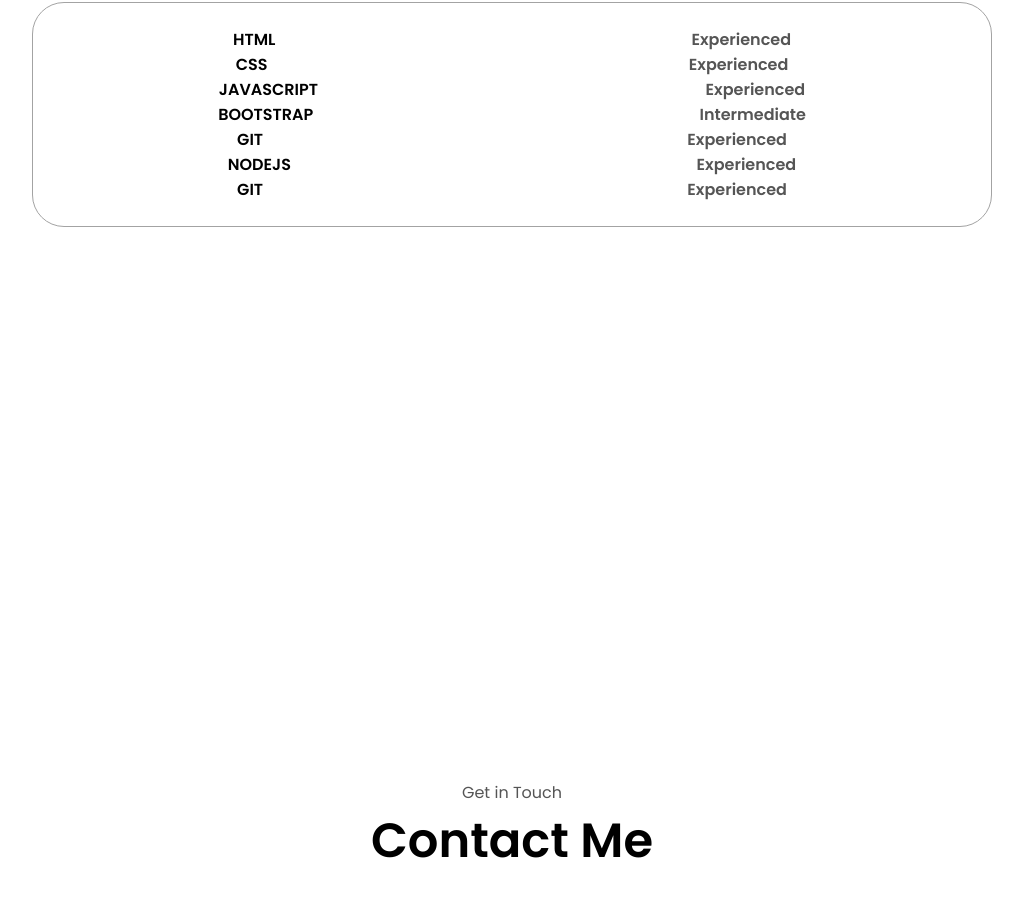
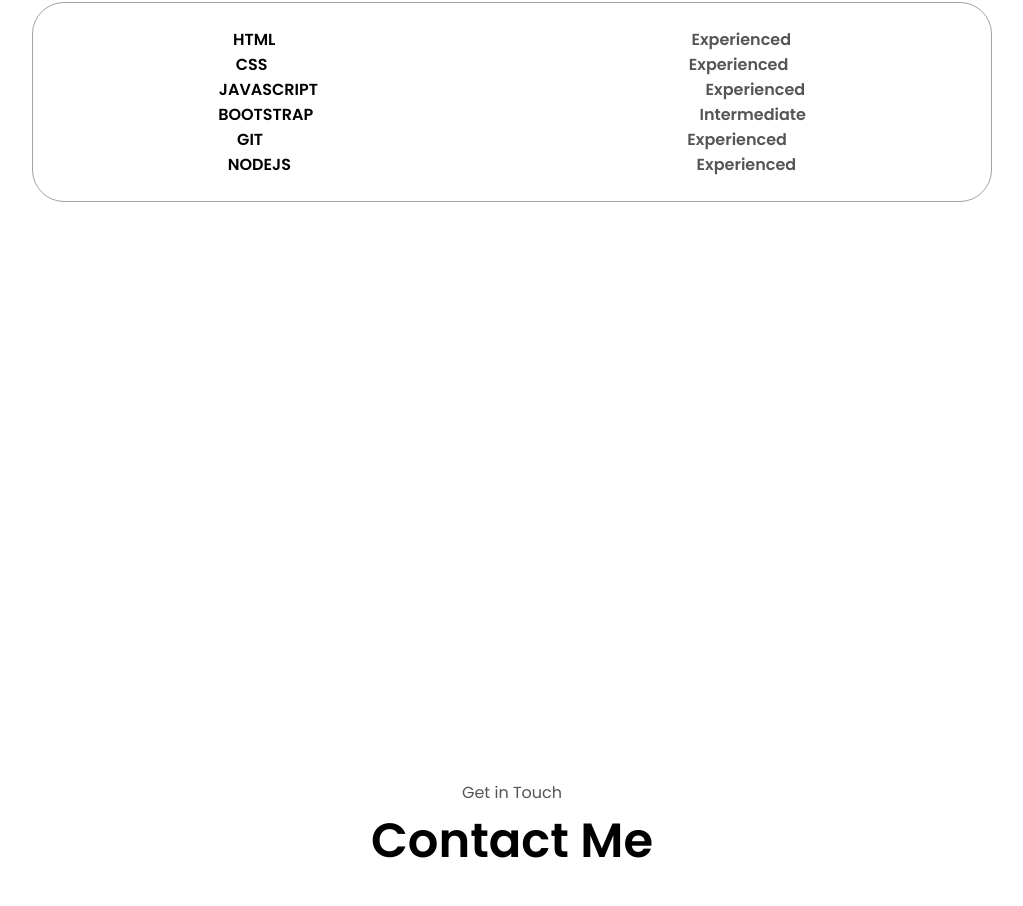
Before and after one commit to omarkarios/my-personal-website, a plain HTML site: page index.html in a window 1280 px wide. Shown: the part 1867-2773 px from the top of the page, without its empty margins (128-1151 px from the left). Drawn offline with Linux system fonts and the light colour scheme.

Commit message:
Ammended HTML Markup.

```diff
--- a/index.html
+++ b/index.html
@@ -105,9 +105,6 @@
                         <li class="experience-item">NODEJS
                             <p>Experienced</p>
                         </li>
-                        <li class="experience-item">GIT
-                            <p>Experienced</p>
-                        </li>
                     </ul>
                 </div>
             </div>
```
